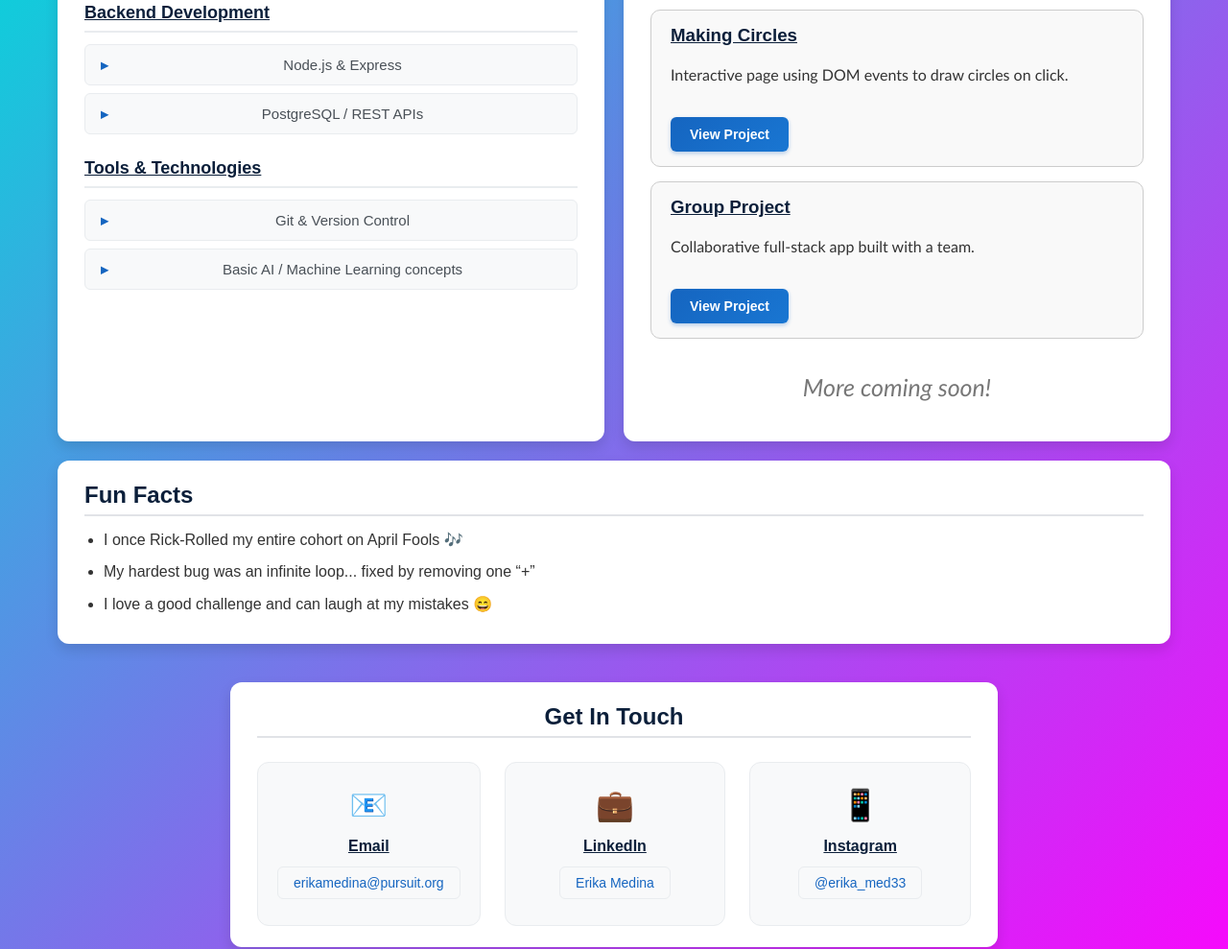
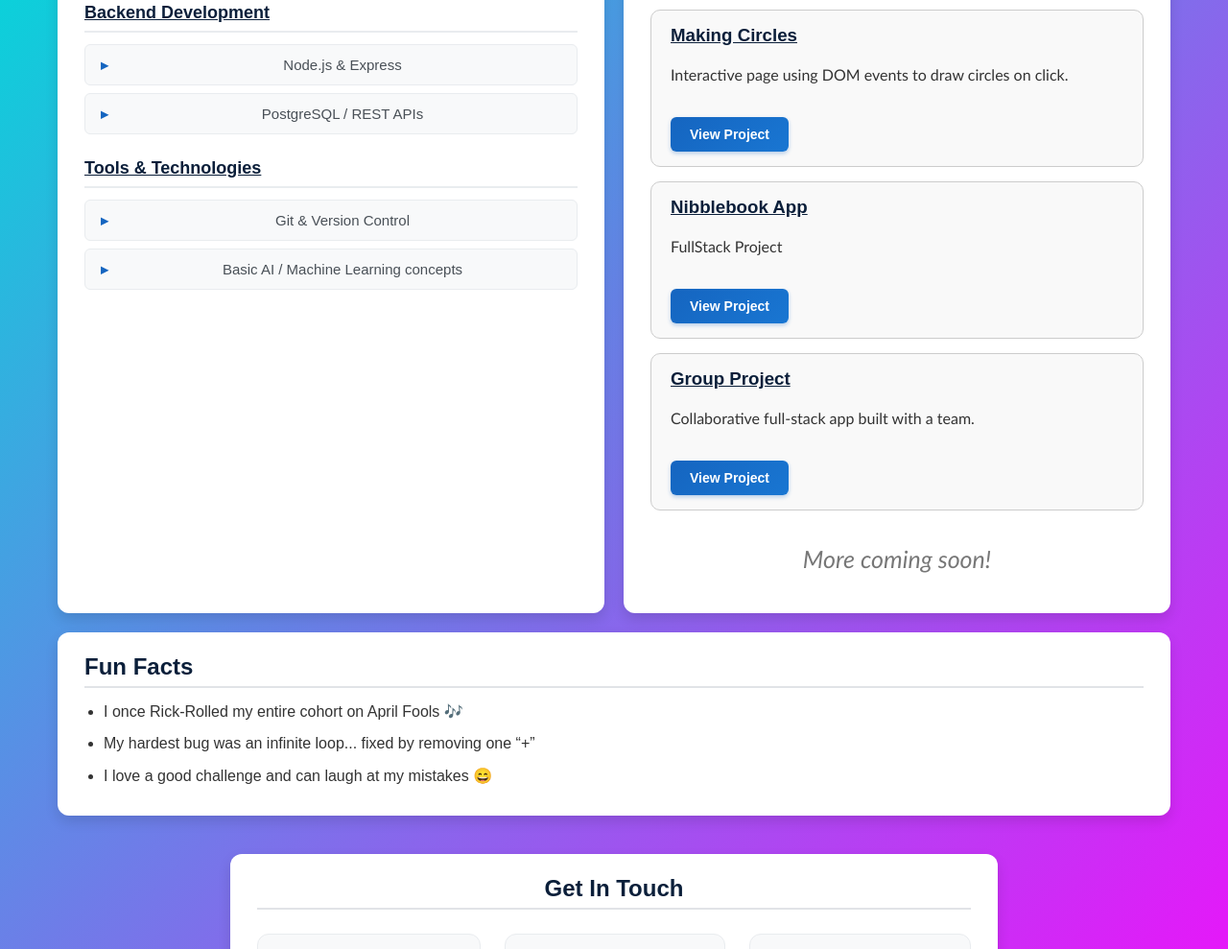
Before and after one commit to Erimed33/Erika-profile, a plain HTML site: page index.html in a window 1280 px wide. Shown: the part 964-1953 px from the top of the page at 96% size. Drawn offline with Linux system fonts and the light colour scheme.

Commit message:
Update index new project.html

```diff
--- a/index.html
+++ b/index.html
@@ -81,6 +81,13 @@
       <p>Interactive page using DOM events to draw circles on click.</p>
       <a href="https://erimed33.github.io/creating-circles/" target="_blank">View Project</a>
     </div>
+
+       <div class="project-card">
+      <h3>Nibblebook App</h3>
+      <p>FullStack Project</p>
+      <a href="https://nibblebook-frontend.netlify.app/snacks/new" target="_blank">View Project</a>
+    </div>
+
     <div class="project-card">
       <h3>Group Project</h3>
       <p>Collaborative full-stack app built with a team.</p>
```
